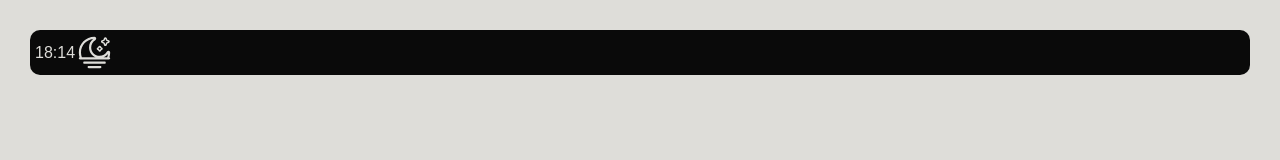
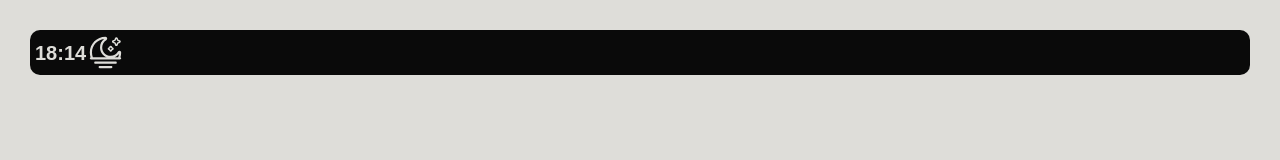
Before and after one commit to Alkonosttt/alkonosttt.github.io, a React (Vite) app: page / in a window 1280 px wide. Shown: the top 160 px of the page. Built offline with nearby package versions, Linux system fonts and the light colour scheme; a web font is replaced by a local one.

Commit message:
Changed the font size and weight of the clock element

```diff
--- a/src/components/Clock.css
+++ b/src/components/Clock.css
@@ -12,4 +12,6 @@
     align-items: center;
     color:  #DEDDD9;
     font-family: "Sono", sans-serif;
+    font-weight: bold;
+    font-size: 20px;
 }
```
